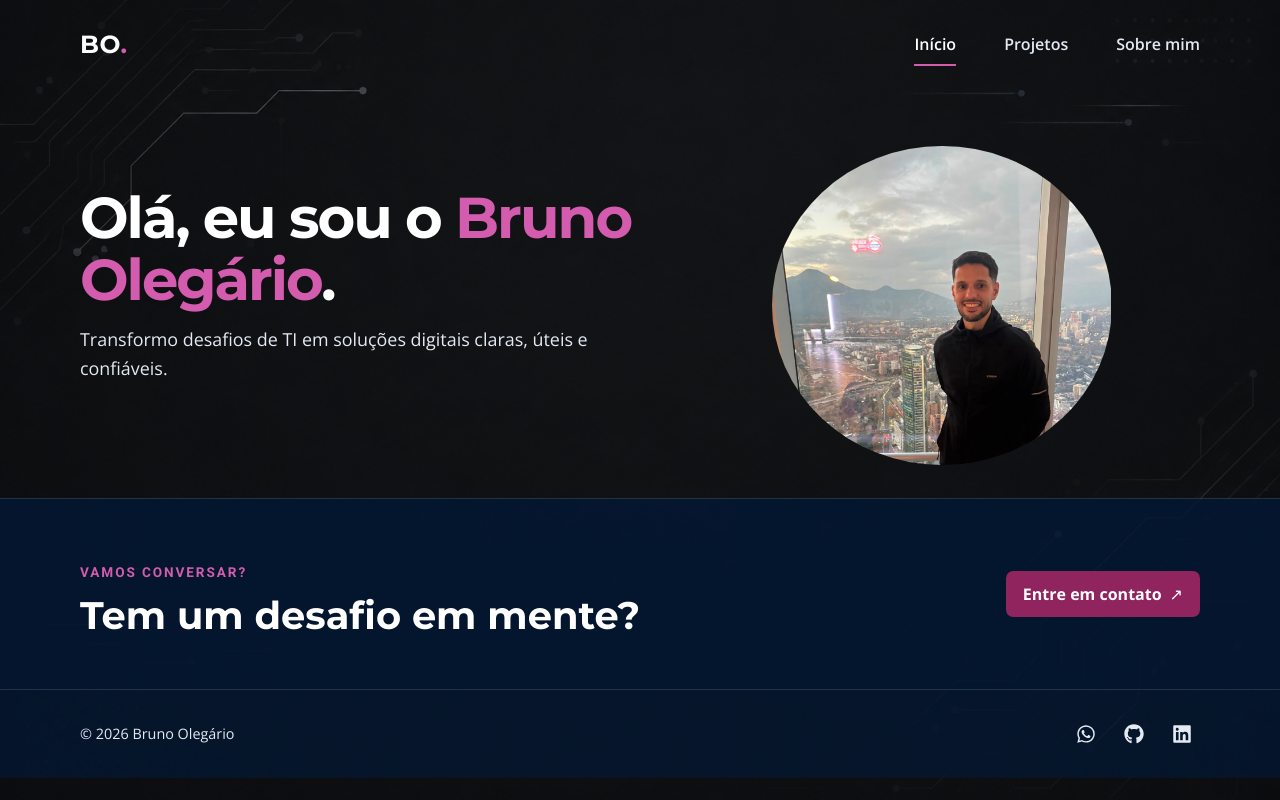
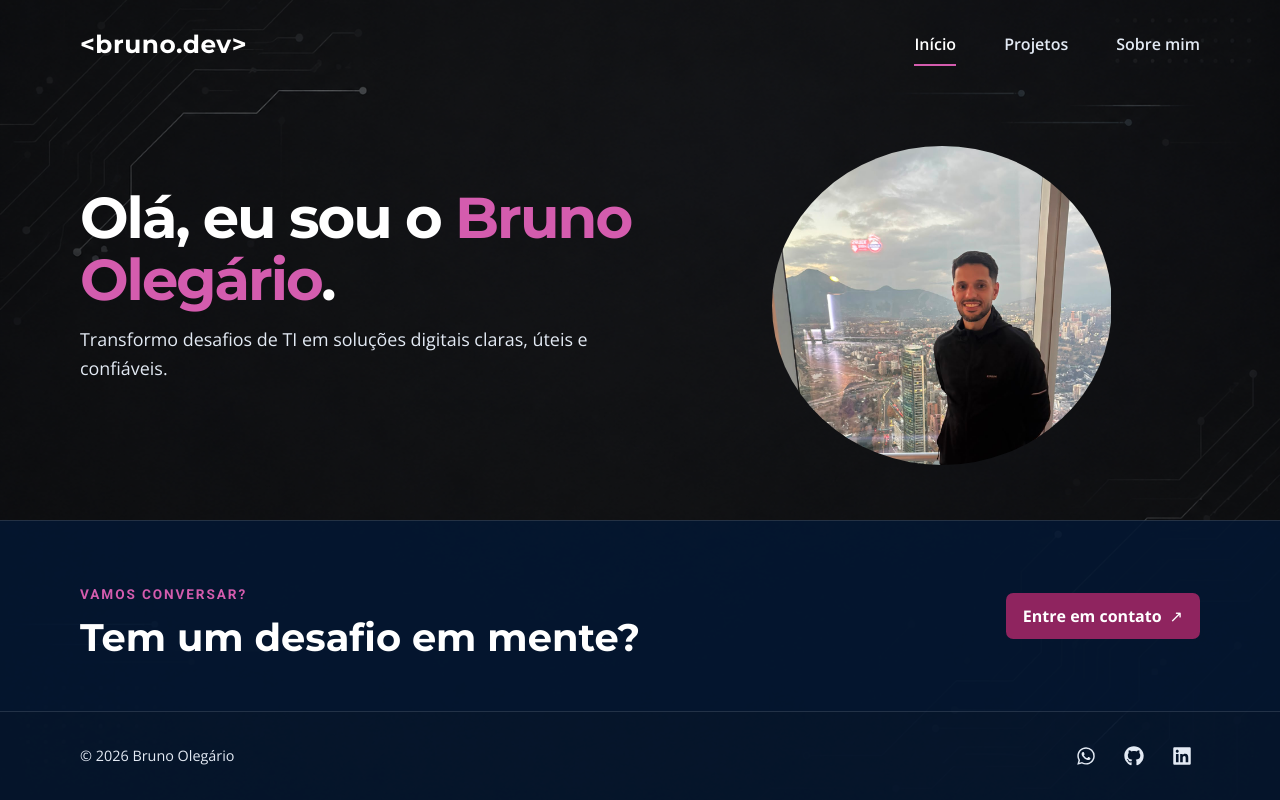
Before and after one commit to olegariobru/MyPort2, a React (Vite) app: page / in a window 1280 px wide. Built offline with nearby package versions, Linux system fonts and the light colour scheme.

Commit message:
style: brand portfolio as bruno.dev

```diff
--- a/src/App.jsx
+++ b/src/App.jsx
@@ -7,14 +7,14 @@ import SobreMim from './paginas/SobreMim/Index';
 import './App.css';
 
 const pageTitles = {
-  '/': 'Bruno Olegário | Portfólio de tecnologia',
-  '/projetos': 'Projetos | Bruno Olegário',
-  '/sobre-mim': 'Sobre mim | Bruno Olegário',
+  '/': '<bruno.dev>',
+  '/projetos': '<bruno.dev>',
+  '/sobre-mim': '<bruno.dev>',
 };
 function PageTitle() {
   const { pathname } = useLocation();
   useEffect(() => {
-    document.title = pageTitles[pathname] || 'Página não encontrada | Bruno Olegário';
+    document.title = pageTitles[pathname] || '<bruno.dev>';
   }, [pathname]);
   return null;
 }
@@ -26,12 +26,12 @@ function NotFound() {
   </section>;
 }
 export default function App() {
-  return <>
+  return <div className="appShell">
     <PageTitle />
     <a className="skipLink" href="#main-content">Pular para o conteúdo</a>
     <header className="siteHeader">
       <div className="headerInner">
-        <Link className="brand" to="/" aria-label="Bruno Olegário, página inicial">BO<span>.</span></Link>
+        <Link className="brand" to="/" aria-label="Bruno Olegário, página inicial">{'<bruno.dev>'}</Link>
         <nav className="navigation" aria-label="Navegação principal">
           <NavLink to="/" end>Início</NavLink>
           <NavLink to="/projetos">Projetos</NavLink>
@@ -50,5 +50,5 @@ export default function App() {
       </Routes>
     </main>
     <Footer />
-  </>;
+  </div>;
 }
```
